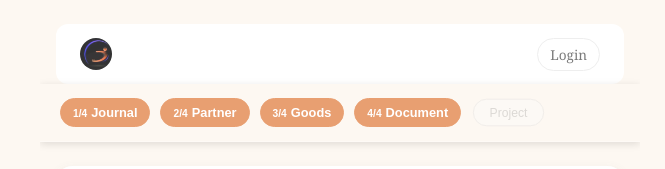
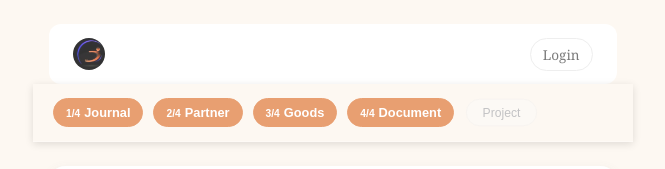
Before and after one commit to Epherum/prototype, a Next.js app: page / in a window 1280 px wide. Shown: the top 169 px of the page, without its empty margins (300-965 px from the left). Built offline with nearby package versions, Linux system fonts and the light colour scheme; no server answers; the database is empty.

Commit message:
fixed sticky header

```diff
--- a/src/app/page.module.css
+++ b/src/app/page.module.css
@@ -5,8 +5,8 @@
   margin: 0 auto;
   padding: 0 calc(var(--spacing-unit) * 2) calc(var(--spacing-unit) * 3);
   min-height: 100vh;
-  /* Prevent horizontal overflow */
-  overflow-x: hidden;
+  /* Use max-width and margin auto to prevent overflow while preserving sticky positioning */
+  box-sizing: border-box;
 }
 
 /* Mobile adjustments for page container */
--- a/src/components/layout/StickyHeaderControls.module.css
+++ b/src/components/layout/StickyHeaderControls.module.css
@@ -121,20 +121,20 @@
 }
 
 .visibilityButton.visibilityInactive {
-  border-color: #ddd; /* Consider var(--border-subtle) or a new --border-inactive */
-  color: #aaa; /* Consider var(--text-disabled) or a shade of --text-secondary */
-  background-color: var(--bg-secondary); /* Good use of --bg-secondary */
+  border-color: var(--border-subtle);
+  color: var(--text-disabled);
+  background-color: var(--bg-secondary);
 }
 
 .visibilityButton:hover:not(.visibilityActive) {
   border-color: var(--accent-warm);
 }
 .visibilityButton.visibilityActive:hover {
-  background-color: #d68f63; /* Darker accent, could be a variable */
-  border-color: #d68f63;
+  background-color: var(--accent-warm-hover);
+  border-color: var(--accent-warm-hover);
 }
 .visibilityButton.visibilityInactive:hover {
-  border-color: #ccc; /* Slightly darker inactive border, could be a variable */
+  border-color: var(--border-hover);
 }
 
 .sliderCount {
--- a/src/styles/globals.css
+++ b/src/styles/globals.css
@@ -391,8 +391,8 @@
 
 
 html {
-  /* Prevent horizontal overflow on mobile */
-  overflow-x: hidden;
+  /* Use scrollbar-gutter to prevent layout shift instead of overflow-x: hidden */
+  scrollbar-gutter: stable;
 }
 
 body {
@@ -403,8 +403,8 @@ body {
   margin: 0;
   -webkit-font-smoothing: antialiased;
   -moz-osx-font-smoothing: grayscale;
-  /* Prevent horizontal overflow on mobile */
-  overflow-x: hidden;
+  /* Use max-width constraints instead of overflow-x: hidden to preserve sticky positioning */
+  max-width: 100vw;
 }
 
 /* Global heading styles */
```
